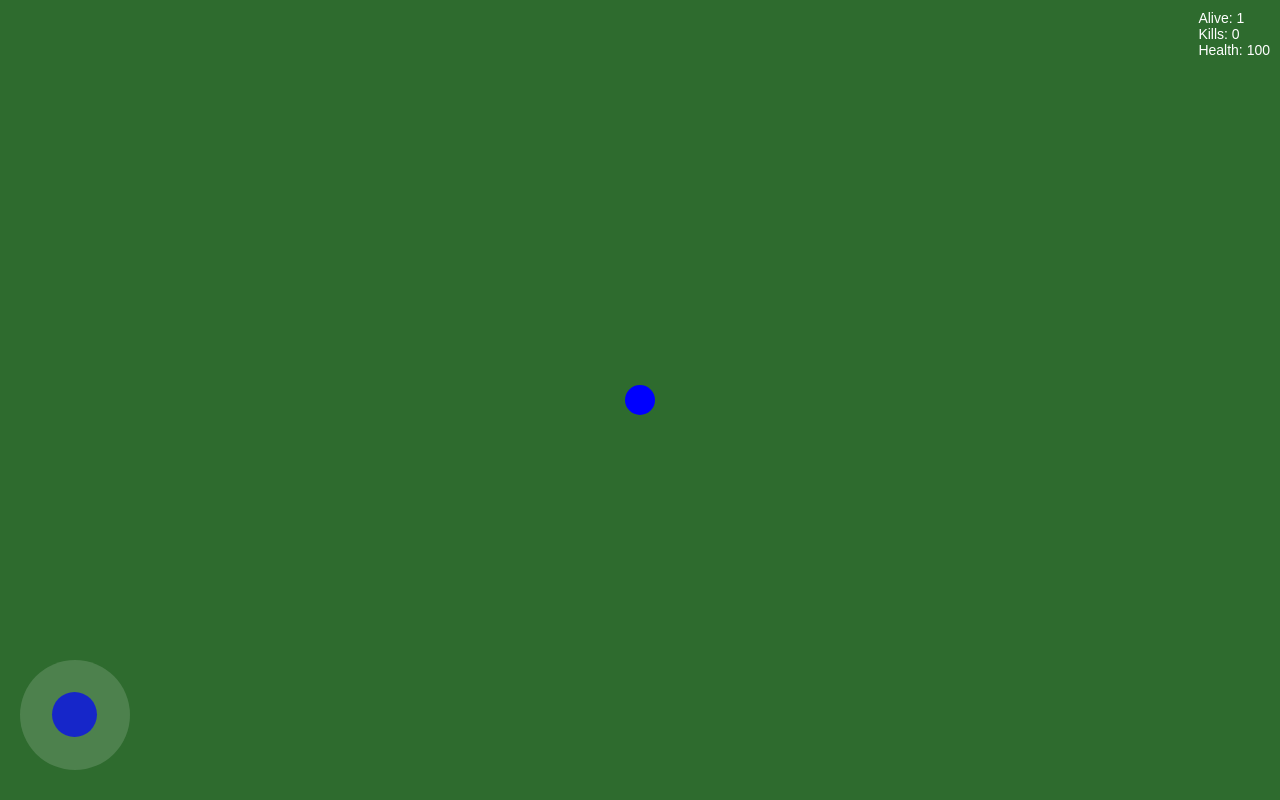
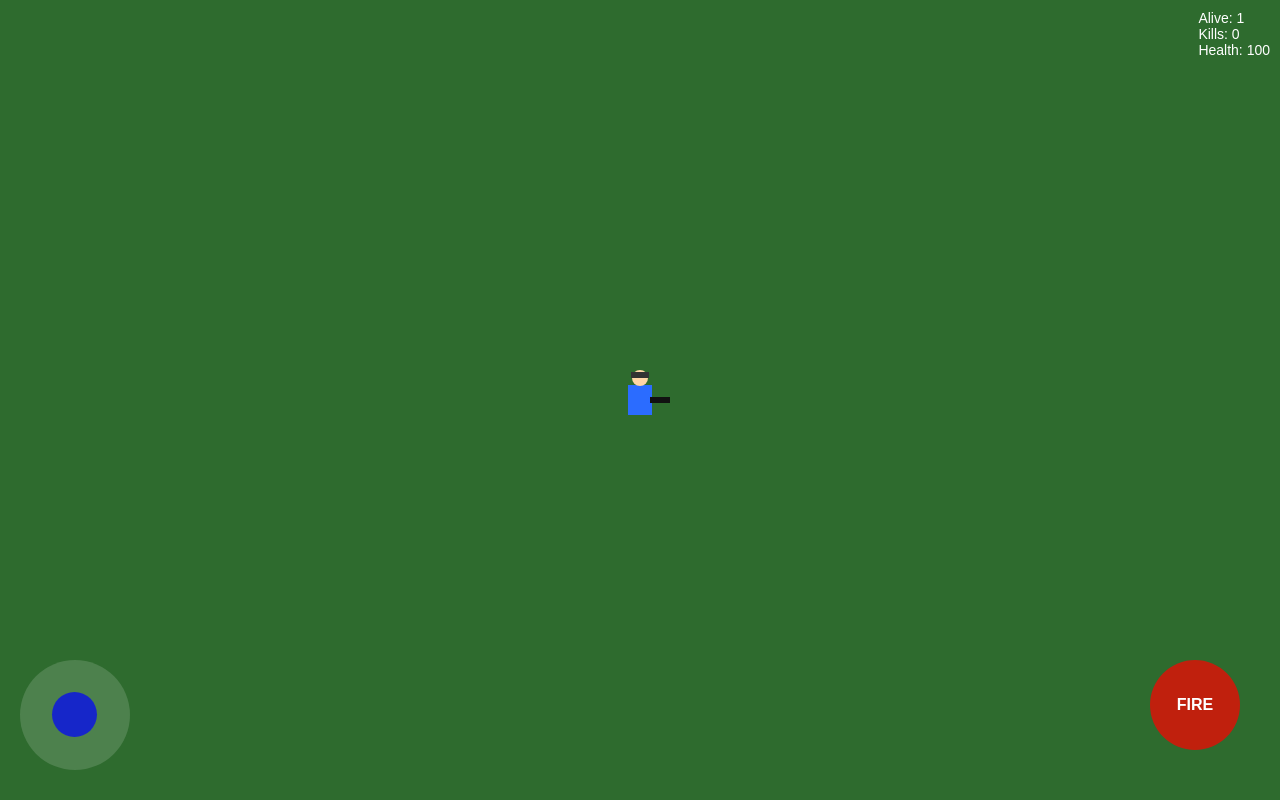
Before and after one commit to divakarkumar00k-art/mini-battleground-server, a website: page public/index.html in a window 1280 px wide. Drawn offline with Linux system fonts and the light colour scheme.

Commit message:
Update index.html

```diff
--- a/public/index.html
+++ b/public/index.html
@@ -12,7 +12,7 @@ body {
   font-family: Arial;
 }
 
-#gameCanvas {
+canvas {
   display: block;
 }
 
@@ -50,6 +50,21 @@ body {
   left: 32px;
   top: 32px;
 }
+
+#fireButton {
+  position: fixed;
+  bottom: 50px;
+  right: 40px;
+  width: 90px;
+  height: 90px;
+  background: rgba(255,0,0,0.7);
+  border-radius: 50%;
+  display: flex;
+  justify-content: center;
+  align-items: center;
+  color: white;
+  font-weight: bold;
+}
 </style>
 </head>
 
@@ -69,6 +84,8 @@ body {
   </div>
 </div>
 
+<div id="fireButton">FIRE</div>
+
 <script>
 const canvas = document.getElementById("gameCanvas");
 const ctx = canvas.getContext("2d");
@@ -76,11 +93,11 @@ const ctx = canvas.getContext("2d");
 canvas.width = window.innerWidth;
 canvas.height = window.innerHeight;
 
-let player = { x: canvas.width/2, y: canvas.height/2 };
+let player = { x: canvas.width/2, y: canvas.height/2, dirX:1, dirY:0 };
 let players = {};
+let bullets = [];
 let kills = 0;
 let health = 100;
-let alive = 1;
 
 const socket = new WebSocket("wss://mini-battleground-server-production.up.railway.app");
 
@@ -91,9 +108,9 @@ socket.onmessage = (event) => {
     players[data.playerId] = { x: data.x, y: data.y };
   }
 
-  if (data.type === "playerCount") {
-    alive = data.total;
-    document.getElementById("alive").innerText = alive;
+  if (data.type === "playerHit") {
+    health = data.health;
+    document.getElementById("health").innerText = health;
   }
 
   if (data.type === "killUpdate") {
@@ -101,33 +118,70 @@ socket.onmessage = (event) => {
     document.getElementById("kills").innerText = kills;
   }
 
-  if (data.type === "playerHit") {
-    health = data.health;
-    document.getElementById("health").innerText = health;
+  if (data.type === "playerCount") {
+    document.getElementById("alive").innerText = data.total;
   }
 };
 
-function draw() {
+function drawPlayer(p, isSelf=false) {
+  ctx.save();
+  ctx.translate(p.x, p.y);
+
+  let angle = Math.atan2(p.dirY || 0, p.dirX || 1);
+  ctx.rotate(angle);
+
+  ctx.fillStyle = isSelf ? "#2b6cff" : "#ff3b3b";
+  ctx.fillRect(-12, -15, 24, 30);
+
+  ctx.fillStyle = "#ffd6a5";
+  ctx.beginPath();
+  ctx.arc(0, -22, 8, 0, Math.PI*2);
+  ctx.fill();
+
+  ctx.fillStyle = "#333";
+  ctx.fillRect(-9, -28, 18, 6);
+
+  ctx.fillStyle = "#111";
+  ctx.fillRect(10, -3, 20, 6);
+
+  ctx.restore();
+}
+
+function drawBullets() {
+  ctx.fillStyle = "yellow";
+  bullets.forEach(b => {
+    ctx.beginPath();
+    ctx.arc(b.x, b.y, 4, 0, Math.PI*2);
+    ctx.fill();
+  });
+}
+
+function updateBullets() {
+  bullets.forEach(b => {
+    b.x += b.vx;
+    b.y += b.vy;
+  });
+  bullets = bullets.filter(b =>
+    b.x > 0 && b.x < canvas.width &&
+    b.y > 0 && b.y < canvas.height
+  );
+}
+
+function gameLoop() {
   ctx.clearRect(0,0,canvas.width,canvas.height);
 
-  // draw self
-  ctx.fillStyle = "blue";
-  ctx.beginPath();
-  ctx.arc(player.x, player.y, 15, 0, Math.PI*2);
-  ctx.fill();
+  updateBullets();
+  drawBullets();
 
-  // draw other players
-  ctx.fillStyle = "red";
+  drawPlayer(player, true);
+
   for (let id in players) {
-    ctx.beginPath();
-    ctx.arc(players[id].x, players[id].y, 15, 0, Math.PI*2);
-    ctx.fill();
+    drawPlayer(players[id], false);
   }
 
-  requestAnimationFrame(draw);
+  requestAnimationFrame(gameLoop);
 }
-draw();
-
+gameLoop();
 
 // JOYSTICK
 const base = document.getElementById("joystickBase");
@@ -147,6 +201,9 @@ base.addEventListener("touchstart", () => {
 
     player.x += currentX * 0.1;
     player.y += currentY * 0.1;
+
+    player.dirX = currentX;
+    player.dirY = currentY;
 
     socket.send(JSON.stringify({
       type: "move",
@@ -185,6 +242,23 @@ base.addEventListener("touchmove", (e) => {
   stick.style.left = 32 + x + "px";
   stick.style.top = 32 + y + "px";
 });
+
+// FIRE
+const fireButton = document.getElementById("fireButton");
+
+fireButton.addEventListener("touchstart", () => {
+
+  let angle = Math.atan2(player.dirY, player.dirX);
+  let speed = 8;
+
+  bullets.push({
+    x: player.x,
+    y: player.y,
+    vx: Math.cos(angle) * speed,
+    vy: Math.sin(angle) * speed
+  });
+
+});
 </script>
 
 </body>
```
